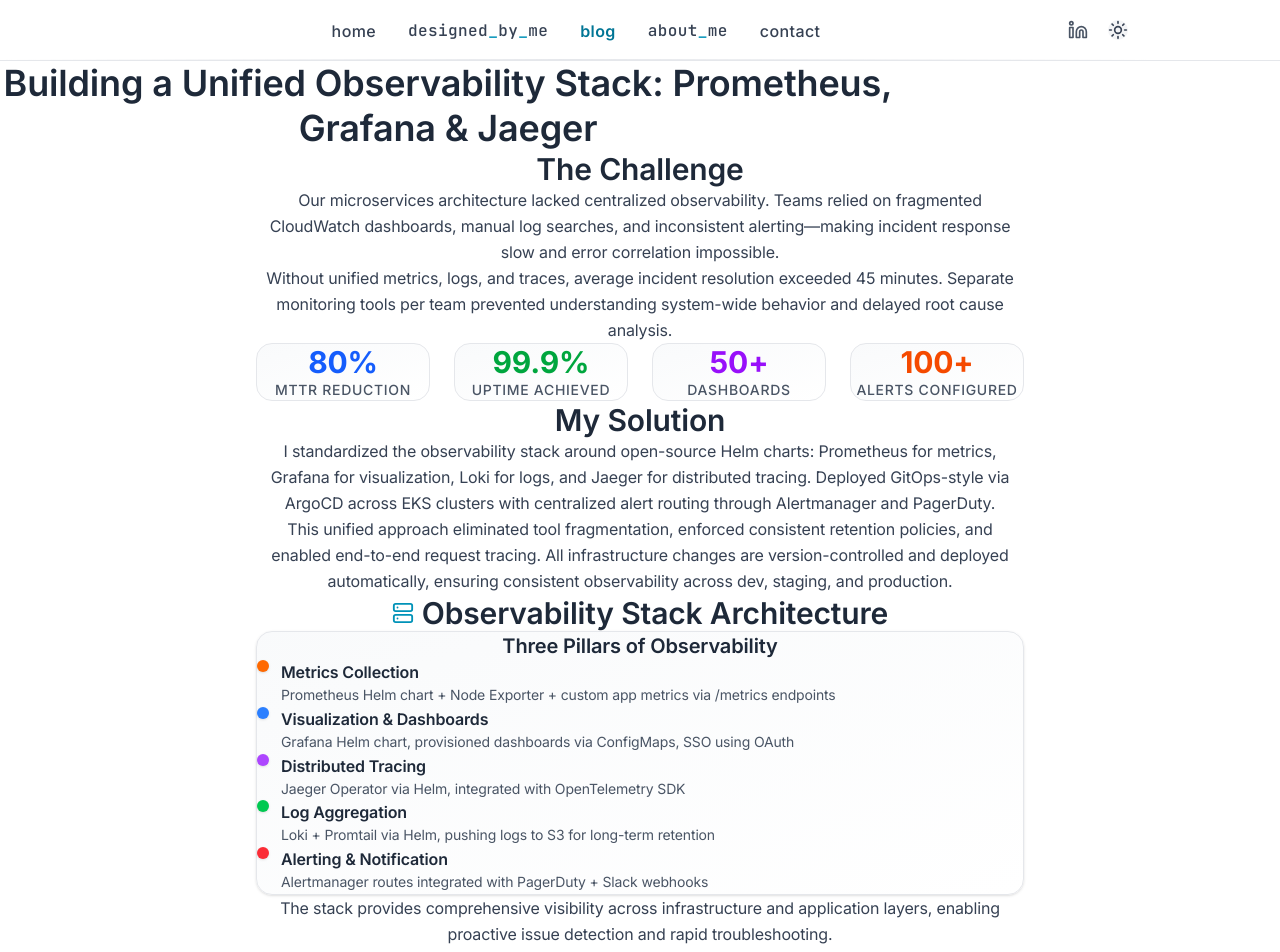
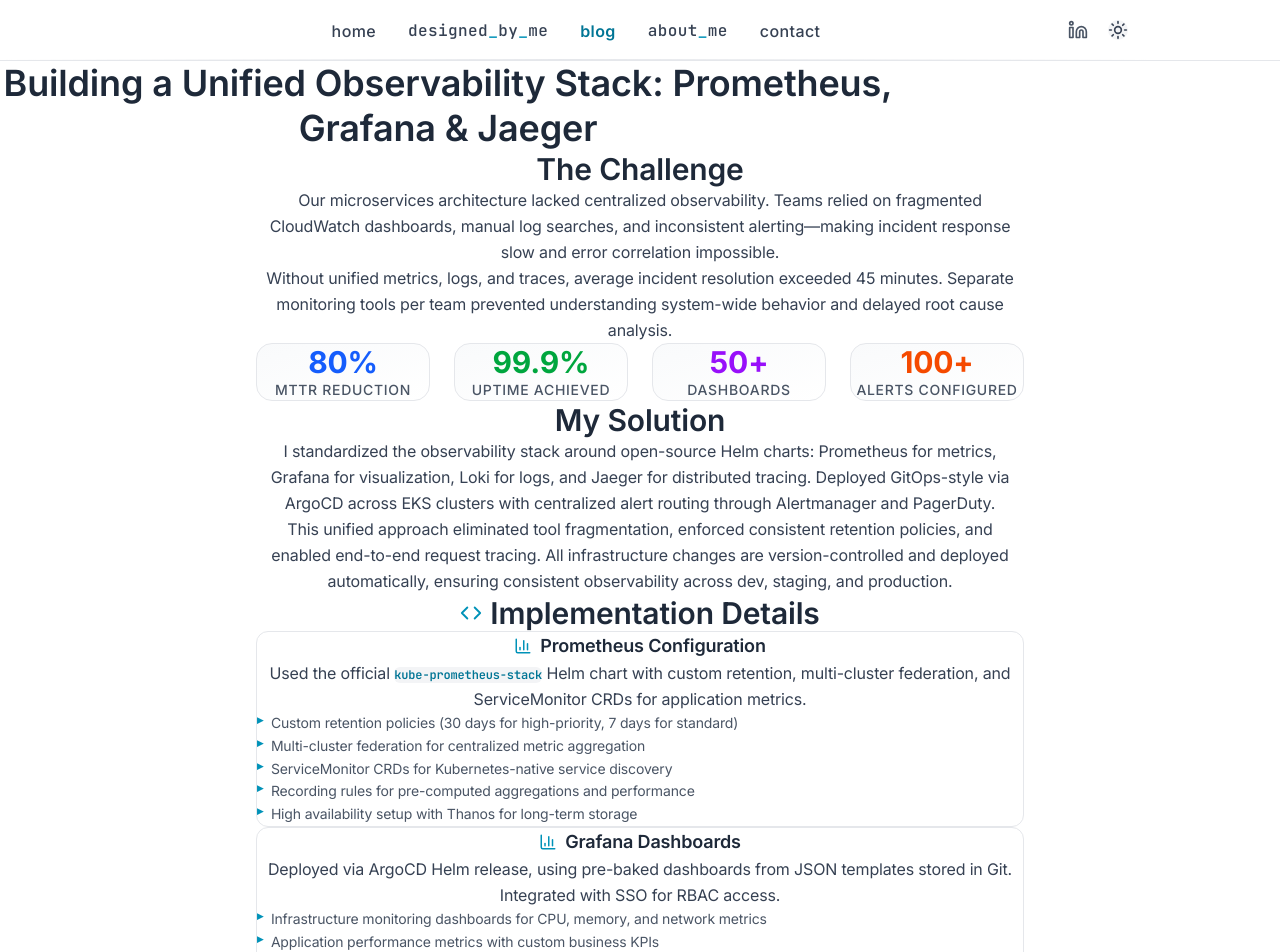
Before and after one commit to amohsenter09-github/devops-portfolio-website, a Next.js app: page /blog/observability-stack-prometheus-grafana in a window 1280 px wide. Shown: the top 952 px of the page. Built offline with nearby package versions, Linux system fonts and the light colour scheme.

Commit message:
Remove back link and date from Observability Stack blog post header for cleaner layout

```diff
--- a/src/app/blog/observability-stack-prometheus-grafana/page.tsx
+++ b/src/app/blog/observability-stack-prometheus-grafana/page.tsx
@@ -1,7 +1,7 @@
 "use client";
 
 import { motion } from "framer-motion";
-import { Code, Server, Database, AlertCircle, BarChart3, Search } from "lucide-react";
+import { Code, Database, AlertCircle, BarChart3, Search } from "lucide-react";
 import { ArticleLayout, Section } from "@/components/Layout";
 
 export default function ObservabilityStackPost() {
@@ -100,70 +100,6 @@
               ensuring consistent observability across dev, staging, and production.
             </p>
           </div>
-        </div>
-      </Section>
-
-      {/* 3️⃣ Observability Stack Architecture */}
-      <Section spacing="xl" withDivider animate>
-        <div className="max-w-4xl mx-auto px-4 sm:px-6 lg:px-8 w-full text-center">
-          <h2 className="text-xl sm:text-2xl md:text-3xl font-semibold text-gray-800 mb-8 flex items-center justify-center gap-2">
-            <Server className="text-cyan-600" size={22} />
-            Observability Stack Architecture
-          </h2>
-
-          <div className="bg-gradient-to-br from-gray-50 to-white rounded-2xl p-6 md:p-8 border border-gray-200 mb-6 max-w-4xl mx-auto shadow-sm hover:shadow-md transition-shadow duration-300">
-            <h3 className="text-lg md:text-xl font-semibold mb-6 text-gray-800">Three Pillars of Observability</h3>
-
-            <div className="space-y-5 text-left max-w-3xl mx-auto">
-              {[
-                {
-                  label: "Metrics Collection",
-                  tech: "Prometheus Helm chart + Node Exporter + custom app metrics via /metrics endpoints",
-                  colorClass: "bg-orange-500"
-                },
-                {
-                  label: "Visualization & Dashboards",
-                  tech: "Grafana Helm chart, provisioned dashboards via ConfigMaps, SSO using OAuth",
-                  colorClass: "bg-blue-500"
-                },
-                {
-                  label: "Distributed Tracing",
-                  tech: "Jaeger Operator via Helm, integrated with OpenTelemetry SDK",
-                  colorClass: "bg-purple-500"
-                },
-                {
-                  label: "Log Aggregation",
-                  tech: "Loki + Promtail via Helm, pushing logs to S3 for long-term retention",
-                  colorClass: "bg-green-500"
-                },
-                {
-                  label: "Alerting & Notification",
-                  tech: "Alertmanager routes integrated with PagerDuty + Slack webhooks",
-                  colorClass: "bg-red-500"
-                },
-              ].map((item, index) => (
-                <motion.div
-                  key={item.label}
-                  initial={{ opacity: 0, x: -20 }}
-                  whileInView={{ opacity: 1, x: 0 }}
-                  viewport={{ once: true }}
-                  transition={{ duration: 0.4, delay: index * 0.1 }}
-                  className="flex items-start gap-3 p-3 rounded-lg hover:bg-gray-100/50 transition-colors duration-200"
-                >
-                  <div className={`w-3 h-3 ${item.colorClass} rounded-full mt-1 flex-shrink-0 shadow-sm`}></div>
-                  <div className="flex-1">
-                    <span className="font-semibold text-sm md:text-base text-gray-800 block mb-1">{item.label}</span>
-                    <span className="text-xs md:text-sm text-gray-600 block leading-relaxed">{item.tech}</span>
-                  </div>
-                </motion.div>
-              ))}
-            </div>
-          </div>
-
-          <p className="text-sm md:text-base leading-relaxed text-gray-700 max-w-3xl mx-auto mt-6">
-            The stack provides comprehensive visibility across infrastructure and application layers, enabling proactive
-            issue detection and rapid troubleshooting.
-          </p>
         </div>
       </Section>
 
```
